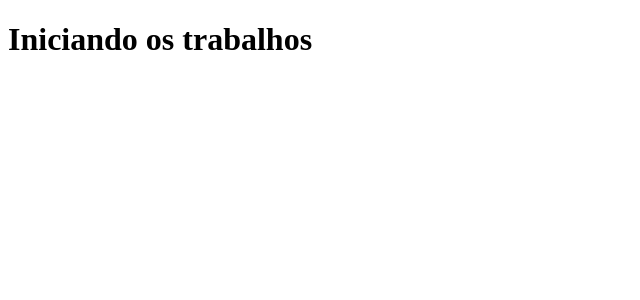
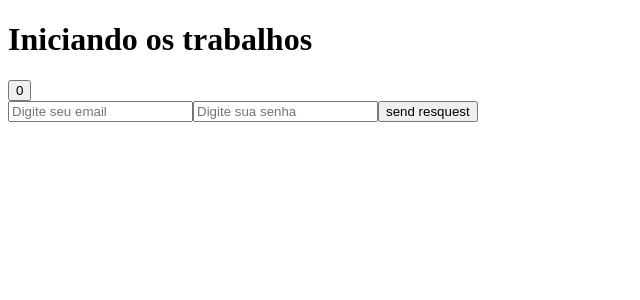
Before and after one commit to ThiagoPaz1/my-finnances, a React (Vite) app in the folder myFinnances/: page / in a window 1280 px wide. Shown: the top 300 px of the page, without its empty margins (0-640 px from the left). Built offline with nearby package versions, Linux system fonts and the light colour scheme.

Commit message:
feat: inserção de campos de login e senha

```diff
--- a/myFinnances/src/App.tsx
+++ b/myFinnances/src/App.tsx
@@ -1,9 +1,37 @@
-import React from 'react'
+import React, {useState} from 'react'
+
+interface IFildForm {
+  email: string,
+  password: string,
+}
 
 function App() {
+
+  const [count, setCount] = useState<number>(0);
+  const [fildsForm, setFildsForm] = useState<IFildForm>({email: "", password:""});
+
+  const handleChange = (event: React.ChangeEvent<HTMLInputElement>) =>{
+    const {name, value} = event.target;
+    setFildsForm({...fildsForm, [name]: value});
+  }
+
+  const reset = (event: any) => {
+    event.preventDefault();
+    setFildsForm({email: "", password: ""});
+  }
+
+  console.log(fildsForm);
+
+
   return (
     <div>
       <h1>Iniciando os trabalhos</h1>
+      <input type="button" value={count} onClick={() => setCount(count + 1)}/>
+      <form action="">
+        <input type="email" placeholder='Digite seu email' name='email' value={fildsForm.email} onChange={handleChange}/>
+        <input type="password" placeholder='Digite sua senha' name='password' value={fildsForm.password} onChange={handleChange}/>
+        <input type="submit" value="send resquest" onClick={reset}/>
+      </form>
     </div>
   )
 }
```
